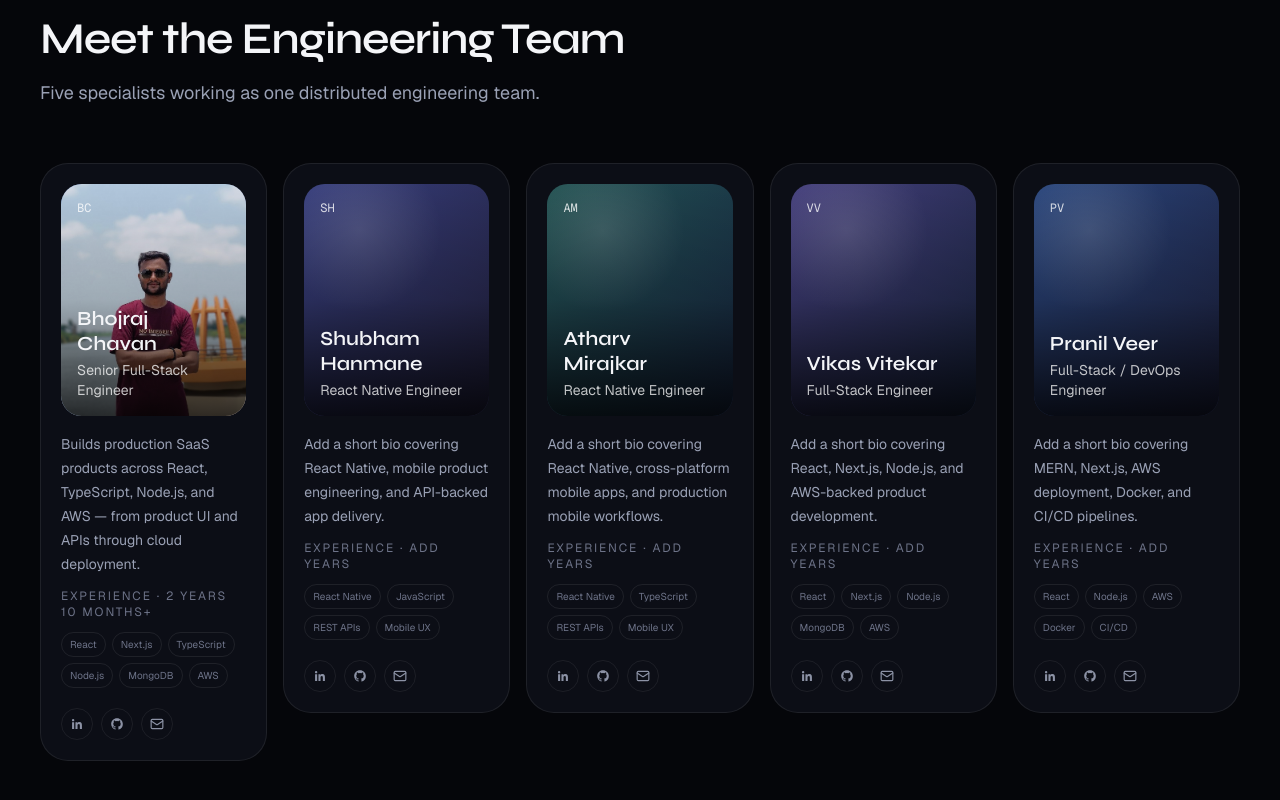
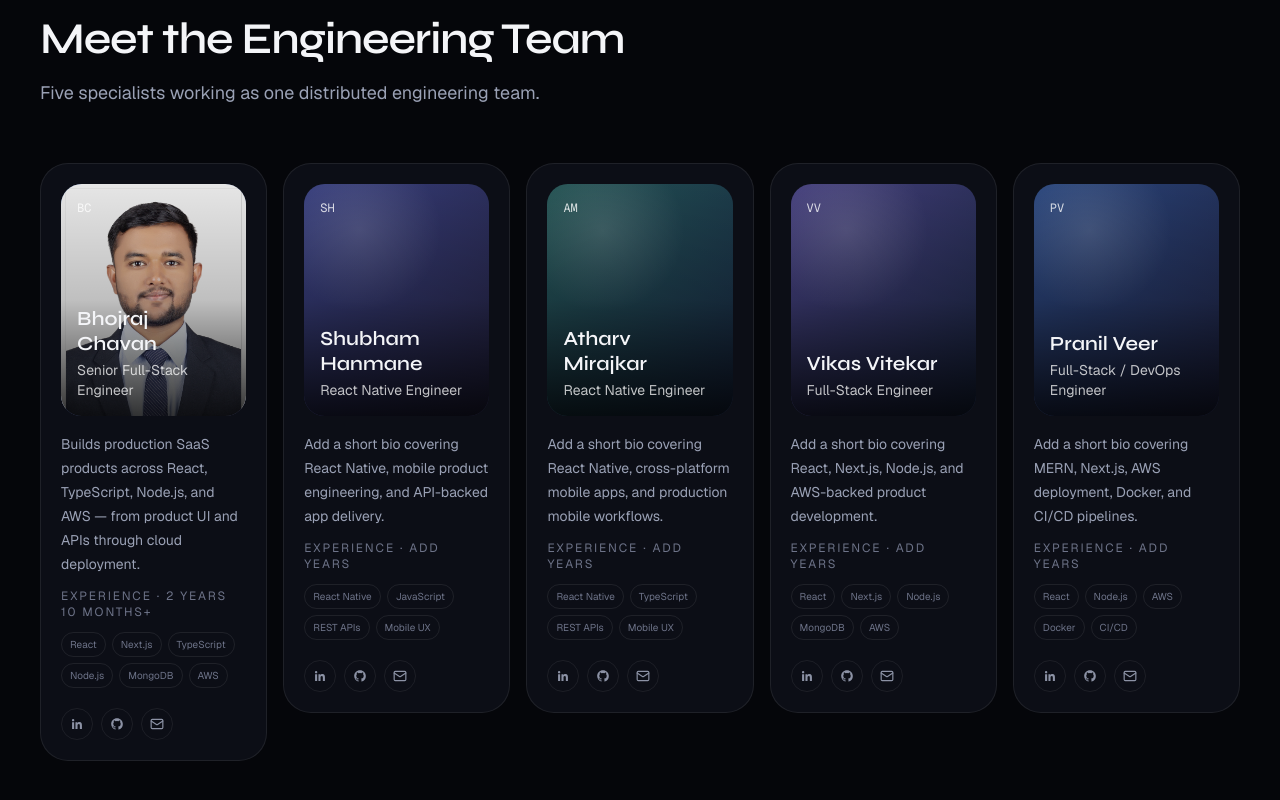
Before and after one commit to Bhojraj27/teamportfolio, a Next.js app: page / in a window 1280 px wide. Shown: the part 4582-5382 px from the top of the page. Built offline with nearby package versions, Linux system fonts and the light colour scheme; no server answers.

Commit message:
Remove Bhojraj Chavan's old photo and update team member data with new headshot and adjusted photo position for better alignment.

```diff
--- a/src/data/team.ts
+++ b/src/data/team.ts
@@ -45,8 +45,8 @@ export const team: TeamMember[] = [
     linkedin: "https://linkedin.com/in/bhojraj-chavan",
     github: "https://github.com/Bhojraj27",
     email: "bhojrajchavan5@gmail.com",
-    photo: "/team/bhojraj-chavan.png",
-    photoPosition: "center 70%",
+    photo: "/team/bhojraj-chavan-headshot.png",
+    photoPosition: "center top",
     initials: "BC",
     accent: "blue",
   },
```
Also changed, not shown: public/team/bhojraj-chavan-headshot.png (added), public/team/bhojraj-chavan.png (deleted).
